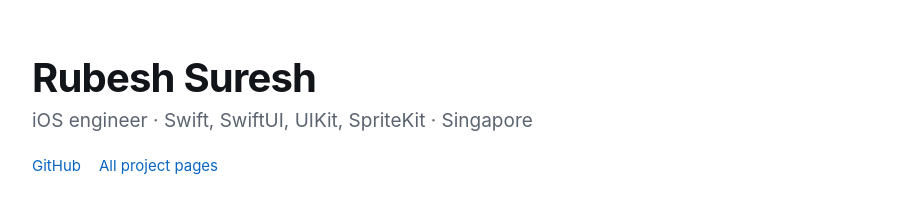
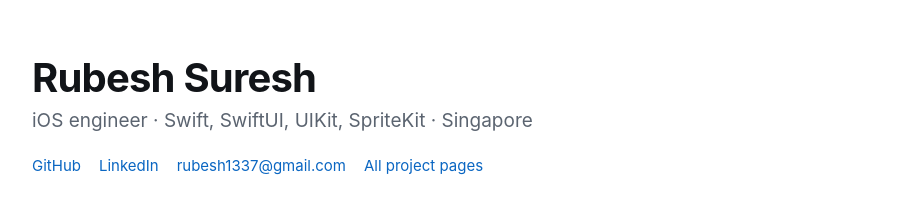
Before and after one commit to sp4ce-cowboy/sp4ce-cowboy.github.io, a plain HTML site: page index.html in a window 1280 px wide. Shown: the top 223 px of the page, without its empty margins (188-1091 px from the left). Drawn offline with Linux system fonts and the light colour scheme.

Commit message:
LinkedIn, email, housing model

```diff
--- a/index.html
+++ b/index.html
@@ -66,8 +66,8 @@
   <p class="tagline">iOS engineer · Swift, SwiftUI, UIKit, SpriteKit · Singapore</p>
   <nav class="links">
     <a href="https://github.com/sp4ce-cowboy">GitHub</a>
-    <!-- LINKEDIN -->
-    <!-- EMAIL -->
+    <a href="https://www.linkedin.com/in/rubesh-suresh/">LinkedIn</a>
+    <a href="mailto:rubesh1337@gmail.com">rubesh1337@gmail.com</a>
     <a href="https://github.com/sp4ce-cowboy?tab=repositories&amp;q=topic%3Aportfolio">All project pages</a>
   </nav>
 </header>
@@ -145,6 +145,7 @@
   </div>
   <ul class="list" style="margin-top:18px">
     <li><a href="https://github.com/sp4ce-cowboy/artificial-consciousness">Artificial Consciousness</a> <span>· Bash chatbots that rewrite their own code at runtime; Tembusu College Best Work Prize</span></li>
+    <li><a href="https://github.com/sp4ce-cowboy/housing-system-dynamics">Singapore housing system dynamics</a> <span>· causal loops and a Stella simulation model of the housing market (team project)</span></li>
     <li><a href="https://github.com/sp4ce-cowboy/robotic-system-design">ROS 2 navigation</a> <span>· A* planner and pure-pursuit controller in C++</span></li>
     <li><a href="https://github.com/sp4ce-cowboy/tp">UniCa$h</a> <span>· a finance tracker in Java and JavaFX (team project)</span></li>
     <li><a href="https://github.com/sp4ce-cowboy/discrete-event-simulator">Discrete Event Simulator</a> <span>· purely immutable Java, with hosted Javadocs</span></li>
```
